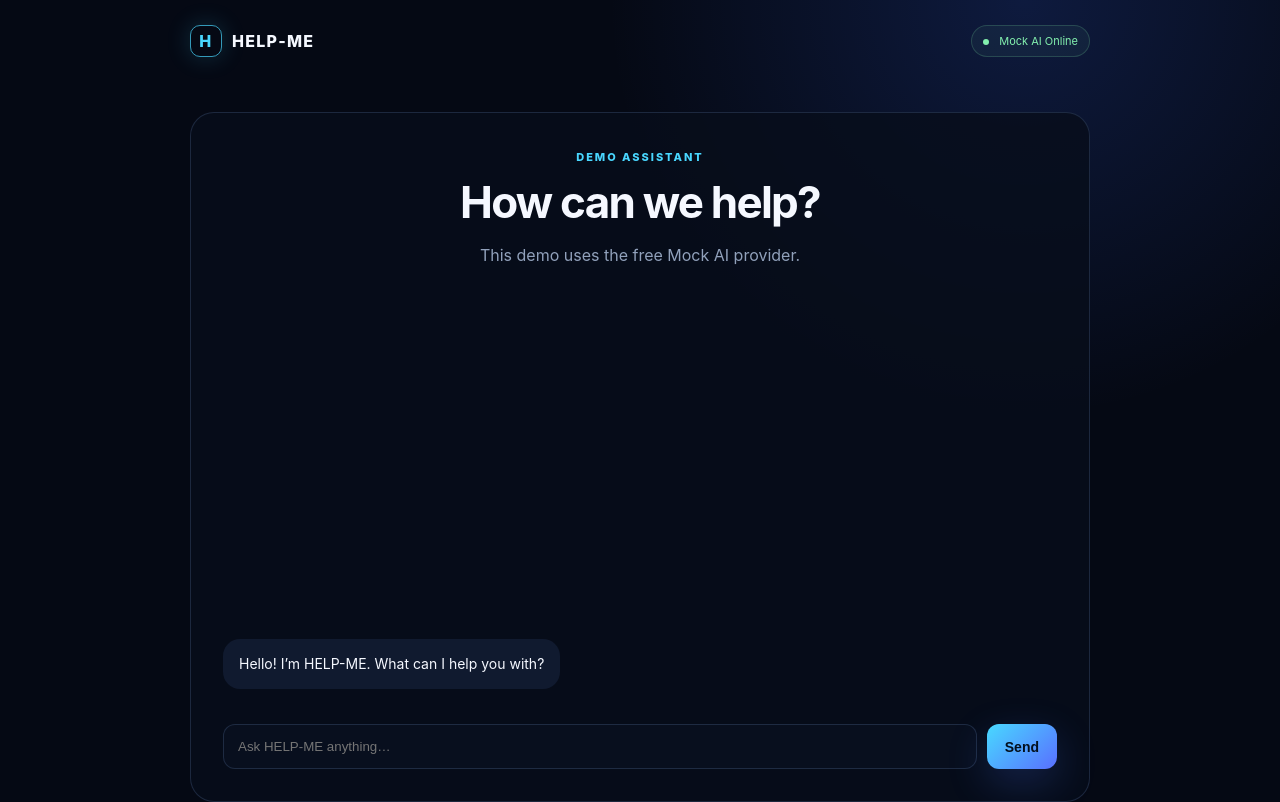
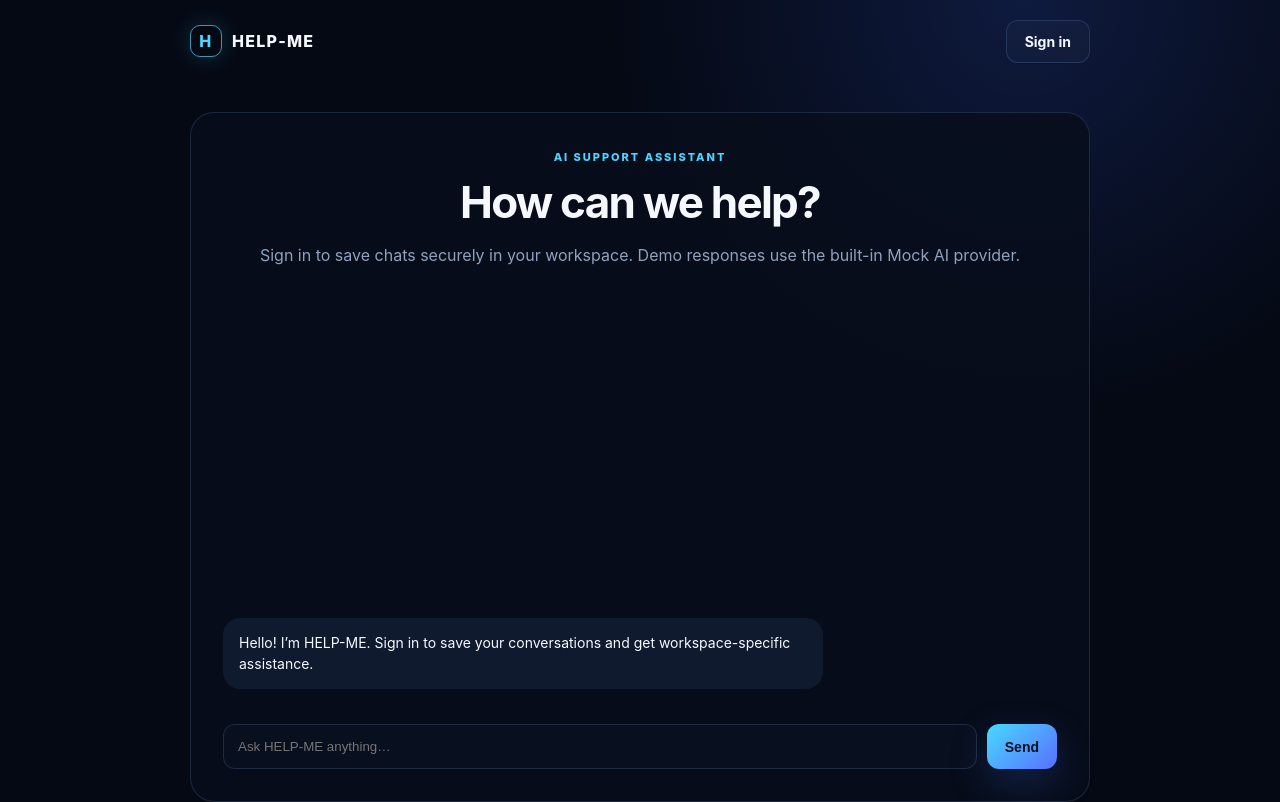
Before and after one commit to saiedahm/HELP-ME, a Next.js app: page /chat in a window 1280 px wide. Built offline with nearby package versions, Linux system fonts and the light colour scheme.

Commit message:
Connect chat UI to persisted secure conversations

```diff
--- a/app/chat/page.tsx
+++ b/app/chat/page.tsx
@@ -7,28 +7,37 @@ type Message = { role: "user" | "assistant"; content: string };
 
 export default function ChatPage() {
   const [messages, setMessages] = useState<Message[]>([
-    { role: "assistant", content: "Hello! I’m HELP-ME. What can I help you with?" }
+    { role: "assistant", content: "Hello! I’m HELP-ME. Sign in to save your conversations and get workspace-specific assistance." }
   ]);
   const [input, setInput] = useState("");
+  const [conversationId, setConversationId] = useState<string | null>(null);
   const [loading, setLoading] = useState(false);
+  const [error, setError] = useState("");
 
   async function send(event: FormEvent) {
     event.preventDefault();
     const content = input.trim();
     if (!content || loading) return;
     setInput("");
-    setMessages((m) => [...m, { role: "user", content }]);
+    setError("");
+    setMessages(m => [...m, { role: "user", content }]);
     setLoading(true);
     try {
       const response = await fetch("/api/chat", {
         method: "POST",
         headers: { "content-type": "application/json" },
-        body: JSON.stringify({ message: content })
+        body: JSON.stringify({ message: content, conversationId })
       });
       const data = await response.json();
-      setMessages((m) => [...m, { role: "assistant", content: data.reply ?? "Please try again." }]);
+      if (!response.ok) {
+        setError(data.error || "The assistant is temporarily unavailable.");
+        setMessages(m => [...m, { role: "assistant", content: data.error || "Please try again." }]);
+      } else {
+        setConversationId(data.conversationId);
+        setMessages(m => [...m, { role: "assistant", content: data.reply }]);
+      }
     } catch {
-      setMessages((m) => [...m, { role: "assistant", content: "The assistant is temporarily unavailable." }]);
+      setError("The assistant is temporarily unavailable. Please try again.");
     } finally {
       setLoading(false);
     }
@@ -39,17 +48,18 @@ export default function ChatPage() {
       <div className="chat-shell">
         <header className="chat-top">
           <Link className="brand" href="/"><span className="brand-mark">H</span><span>HELP-ME</span></Link>
-          <span className="online-pill"><i /> Mock AI Online</span>
+          <Link className="button secondary" href="/login">Sign in</Link>
         </header>
         <section className="chat-panel">
-          <div className="chat-title"><span className="eyebrow">DEMO ASSISTANT</span><h1>How can we help?</h1><p>This demo uses the free Mock AI provider.</p></div>
-          <div className="messages">
+          <div className="chat-title"><span className="eyebrow">AI SUPPORT ASSISTANT</span><h1>How can we help?</h1><p>Sign in to save chats securely in your workspace. Demo responses use the built-in Mock AI provider.</p></div>
+          <div className="messages" aria-live="polite">
             {messages.map((message, index) => <div className={`chat-message ${message.role}`} key={index}>{message.content}</div>)}
             {loading && <div className="chat-message assistant">Thinking…</div>}
           </div>
+          {error && <p className="status-message" role="alert">{error} {error.includes("Sign in") && <Link href="/login">Sign in here</Link>}</p>}
           <form className="chat-input" onSubmit={send}>
-            <input value={input} onChange={(e) => setInput(e.target.value)} placeholder="Ask HELP-ME anything…" aria-label="Message" />
-            <button className="button primary" type="submit">Send</button>
+            <input value={input} onChange={e => setInput(e.target.value)} placeholder="Ask HELP-ME anything…" aria-label="Message" maxLength={4000} />
+            <button className="button primary" type="submit" disabled={loading || !input.trim()}>{loading ? "Sending…" : "Send"}</button>
           </form>
         </section>
       </div>
```
